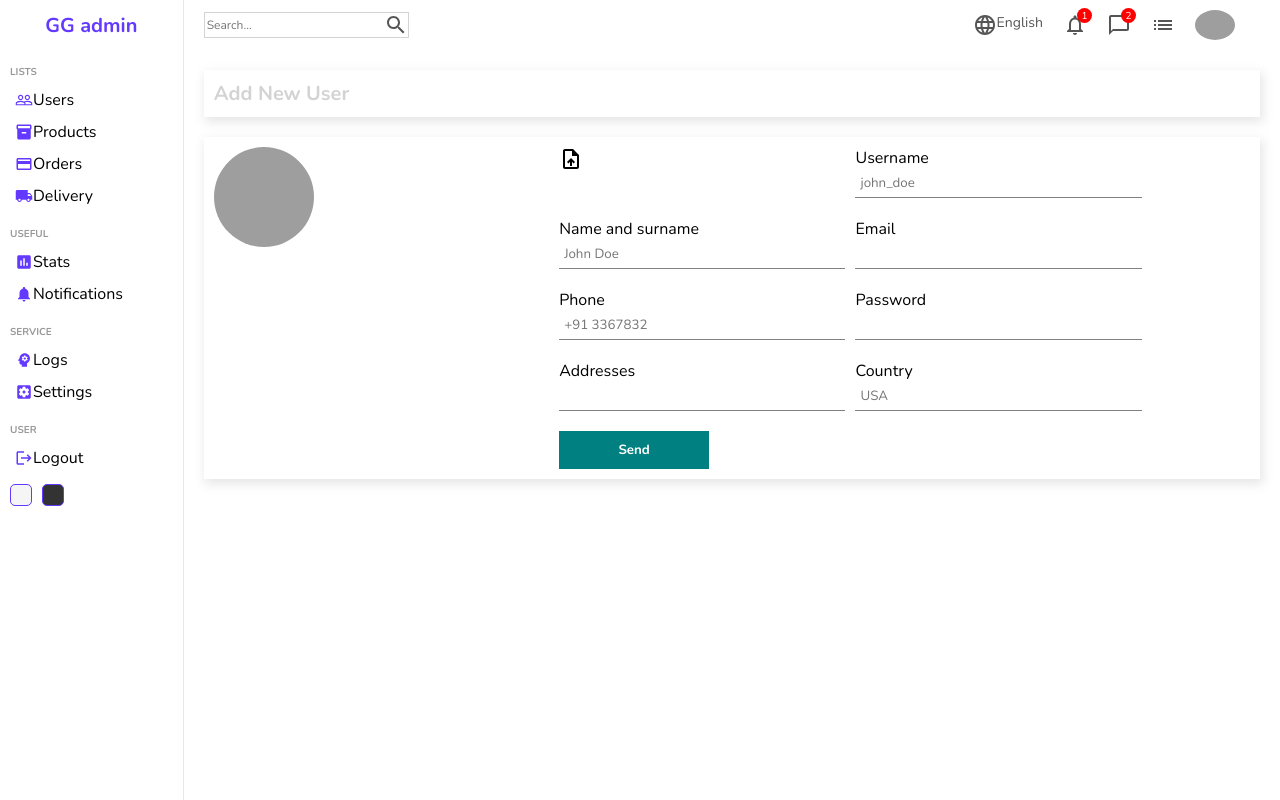
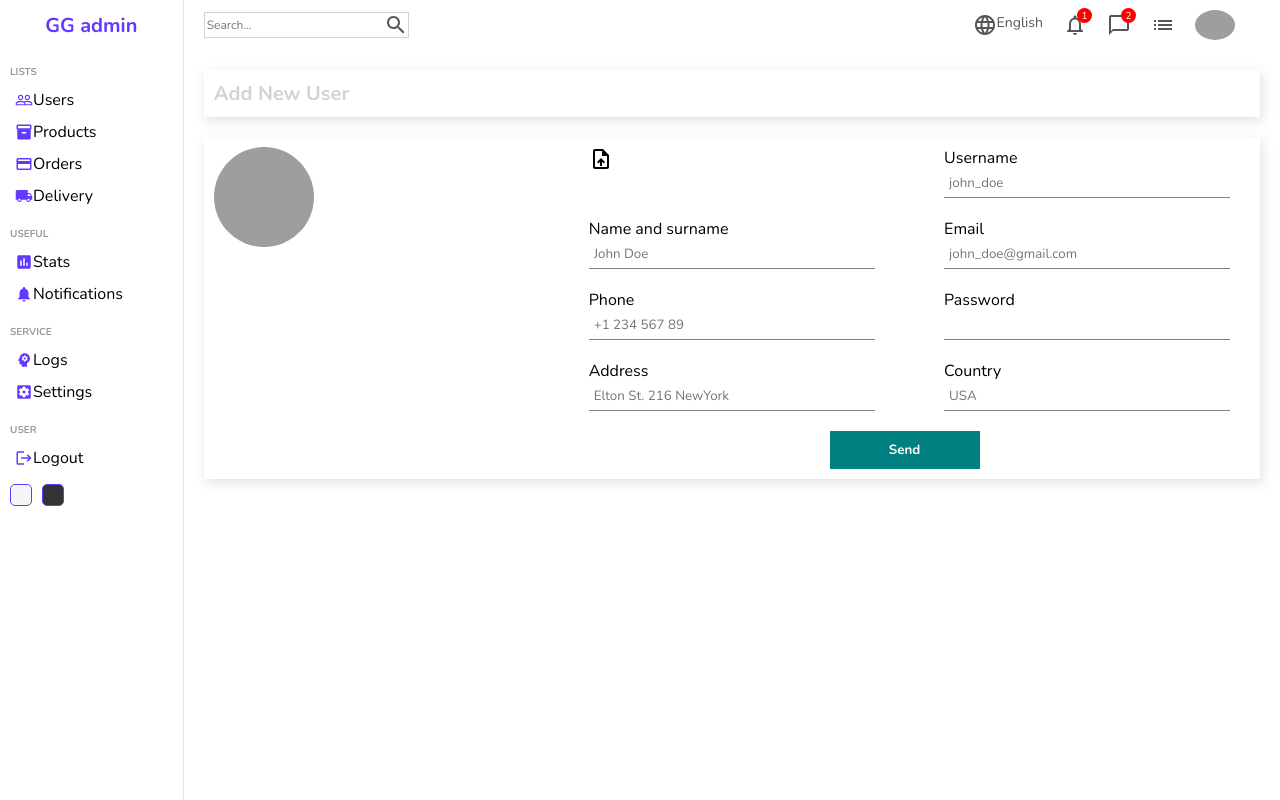
Before and after one commit to geoffgeorgein/Admin-dashboard, a React (Create React App) app: page /users/new in a window 1280 px wide. Built offline with nearby package versions, Linux system fonts and the light colour scheme; grey boxes are pictures that could not be loaded.

Commit message:
new completed

```diff
--- a/src/App.js
+++ b/src/App.js
@@ -11,6 +11,7 @@
   Route
 
 } from "react-router-dom";
+import { productInputs, userInputs } from "./formsource";
 
 function App() {
   return (
@@ -27,7 +28,7 @@
 
                 <Route index element={<List/>}></Route>
                 <Route path=':userId' element={<Single/>}></Route>
-                <Route path='new' element={<New/>}></Route>
+                <Route path='new' element={<New inputs={userInputs} title="Add new user"/>}></Route>
 
             </Route>
 
@@ -35,7 +36,7 @@
 
                 <Route index element={<List/>}></Route>
                 <Route path=':productId' element={<Single/>}></Route>
-                <Route path='new' element={<New/>}></Route>
+                <Route path='new' element={<New inputs={productInputs} title="Add new product" />}></Route>
 
             </Route>
             <Route path='new' element={<New/>}></Route>
--- /dev/null
+++ b/src/formsource.js
@@ -0,0 +1,76 @@
+export const userInputs = [
+    {
+      id: 1,
+      label: "Username",
+      type: "text",
+      placeholder: "john_doe",
+    },
+    {
+      id: 2,
+      label: "Name and surname",
+      type: "text",
+      placeholder: "John Doe",
+    },
+    {
+      id: 3,
+      label: "Email",
+      type: "mail",
+      placeholder: "john_doe@gmail.com",
+    },
+    {
+      id: 4,
+      label: "Phone",
+      type: "text",
+      placeholder: "+1 234 567 89",
+    },
+    {
+      id: 5,
+      label: "Password",
+      type: "password",
+    },
+    {
+      id: 6,
+      label: "Address",
+      type: "text",
+      placeholder: "Elton St. 216 NewYork",
+    },
+    {
+      id: 7,
+      label: "Country",
+      type: "text",
+      placeholder: "USA",
+    },
+  ];
+
+  export const productInputs = [
+    {
+      id: 1,
+      label: "Title",
+      type: "text",
+      placeholder: "Apple Macbook Pro",
+    },
+    {
+      id: 2,
+      label: "Description",
+      type: "text",
+      placeholder: "Description",
+    },
+    {
+      id: 3,
+      label: "Category",
+      type: "text",
+      placeholder: "Computers",
+    },
+    {
+      id: 4,
+      label: "Price",
+      type: "text",
+      placeholder: "100",
+    },
+    {
+      id: 5,
+      label: "Stock",
+      type: "text",
+      placeholder: "in stock",
+    },
+  ];
--- a/src/pages/new/New.js
+++ b/src/pages/new/New.js
@@ -1,10 +1,12 @@
-import React from 'react'
+import React, { useState } from 'react'
 import './New.scss';
 import Sidebar from '../../components/sidebar/Sidebar'
 import Navbar from '../../components/navbar/Navbar'
 import UploadFileOutlinedIcon from '@mui/icons-material/UploadFileOutlined';
 
-function New() {
+function New({inputs,title}) {
+
+  const [file,setfile]=useState("");
   return (
     <div className='new'>
 
@@ -20,7 +22,7 @@
 
           <div className='left'>
           <img
-              src="https://icon-library.com/images/no-image-icon/no-image-icon-0.jpg"
+              src={file?URL.createObjectURL(file):"https://icon-library.com/images/no-image-icon/no-image-icon-0.jpg"}
 
               alt=""
             />
@@ -30,16 +32,22 @@
 
             <div className='formInput'>
               <label htmlFor='file'>
-                <UploadFileOutlinedIcon/>
+                <UploadFileOutlinedIcon className='icon'/>
               </label>
-                <input type="file"  id='file' style={{display:"none"}}></input>
-              </div>
-              <div className='formInput'>
-                <label>Username</label>
-                <input type="text" placeholder='john_doe'></input>
+                <input type="file"  id='file' style={{display:"none"}} onChange={(e)=>setfile(e.target.files[0])}></input>
               </div>
 
-              <div className='formInput'>
+              {
+                inputs.map((input)=>(
+                  <div className='formInput' key={input.id} >
+                    <label>{input.label}</label>
+                    <input type="text" placeholder={input.placeholder}></input>
+                  </div>
+                ))
+              }
+
+
+              {/* <div className='formInput'>
               <label>Name and surname</label>
                 <input type="text" placeholder='John Doe'></input>
               </div>
@@ -67,7 +75,7 @@
               <div className='formInput'>
               <label>Country</label>
                 <input type="text" placeholder='USA'></input>
-              </div>
+              </div> */}
 
               <button>Send</button>
             </form>
--- a/src/pages/new/New.scss
+++ b/src/pages/new/New.scss
@@ -20,6 +20,7 @@
                     display: flex;
                     flex-wrap: wrap;
                     gap:20px;
+                    justify-content: space-around;
 
                     .formInput{
                         width:40%;
```
